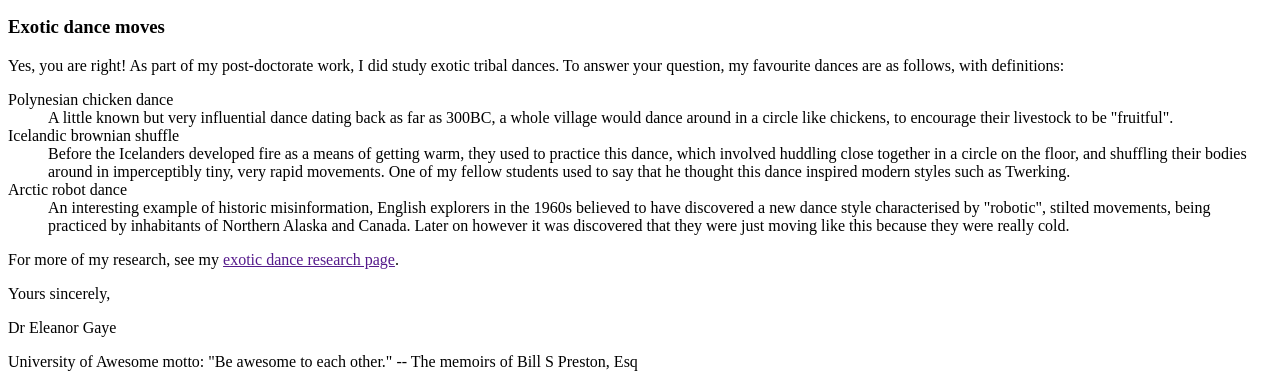
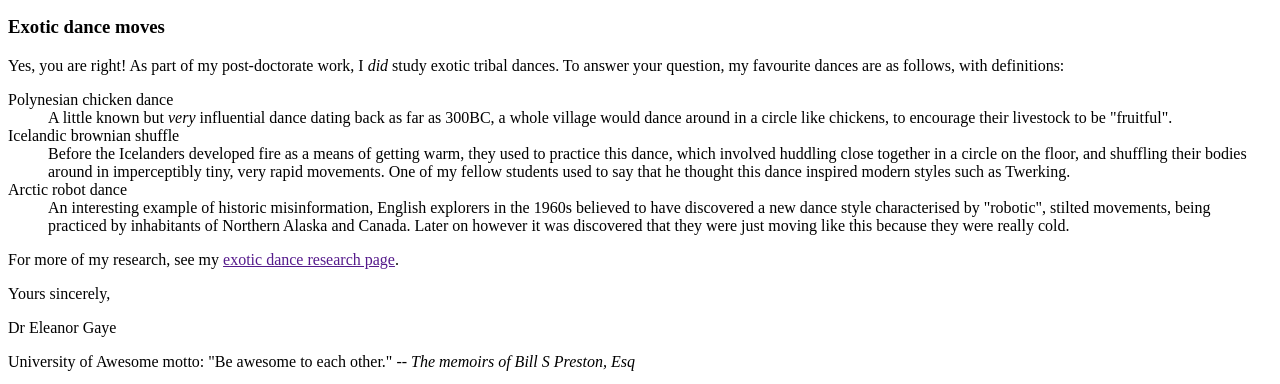
Before and after one commit to samratbhurtel19/samratbhurtel, a plain HTML site: page Assignment1-Part1.html in a window 1280 px wide. Shown: the part 847-1231 px from the top of the page. Drawn offline with Linux system fonts and the light colour scheme.

Commit message:
Update Assignment1-Part1.html
This commit is after adding
1. a strong tag to make some letters bold,
2. em tag to make words italic.
3. sup and sub tag for the base number and power number
and some error correction.

```diff
--- a/Assignment1-Part1.html
+++ b/Assignment1-Part1.html
@@ -76,12 +76,12 @@
 
         <h3>Exotic dance moves</h3>
         <p>Yes, you are right! As part of my post-doctorate work,
-            I did study exotic tribal dances. To answer your question,
+            I <em>did</em> study exotic tribal dances. To answer your question,
             my favourite dances are as follows, with definitions:</p>
 
         <dl>
             <dt>Polynesian chicken dance</dt>
-            <dd>A little known but very influential dance dating back as far as 300BC,
+            <dd>A little known but <em>very</em> influential dance dating back as far as 300BC,
                 a whole village would dance around in a circle like chickens, to encourage their livestock to be "fruitful".</dd>
 
             <dt>Icelandic brownian shuffle</dt>
@@ -101,7 +101,7 @@
         <p>For more of my research, see my <a href="">exotic dance research page</a>.</p>
         <p>Yours sincerely,</p>
         <p>Dr Eleanor Gaye</p>
-        <p>University of Awesome motto: "Be awesome to each other." -- The memoirs of Bill S Preston, Esq</p>
+        <p>University of Awesome motto: "Be awesome to each other." -- <em>The memoirs of Bill S Preston, Esq</em></p>
 
 
 
```
